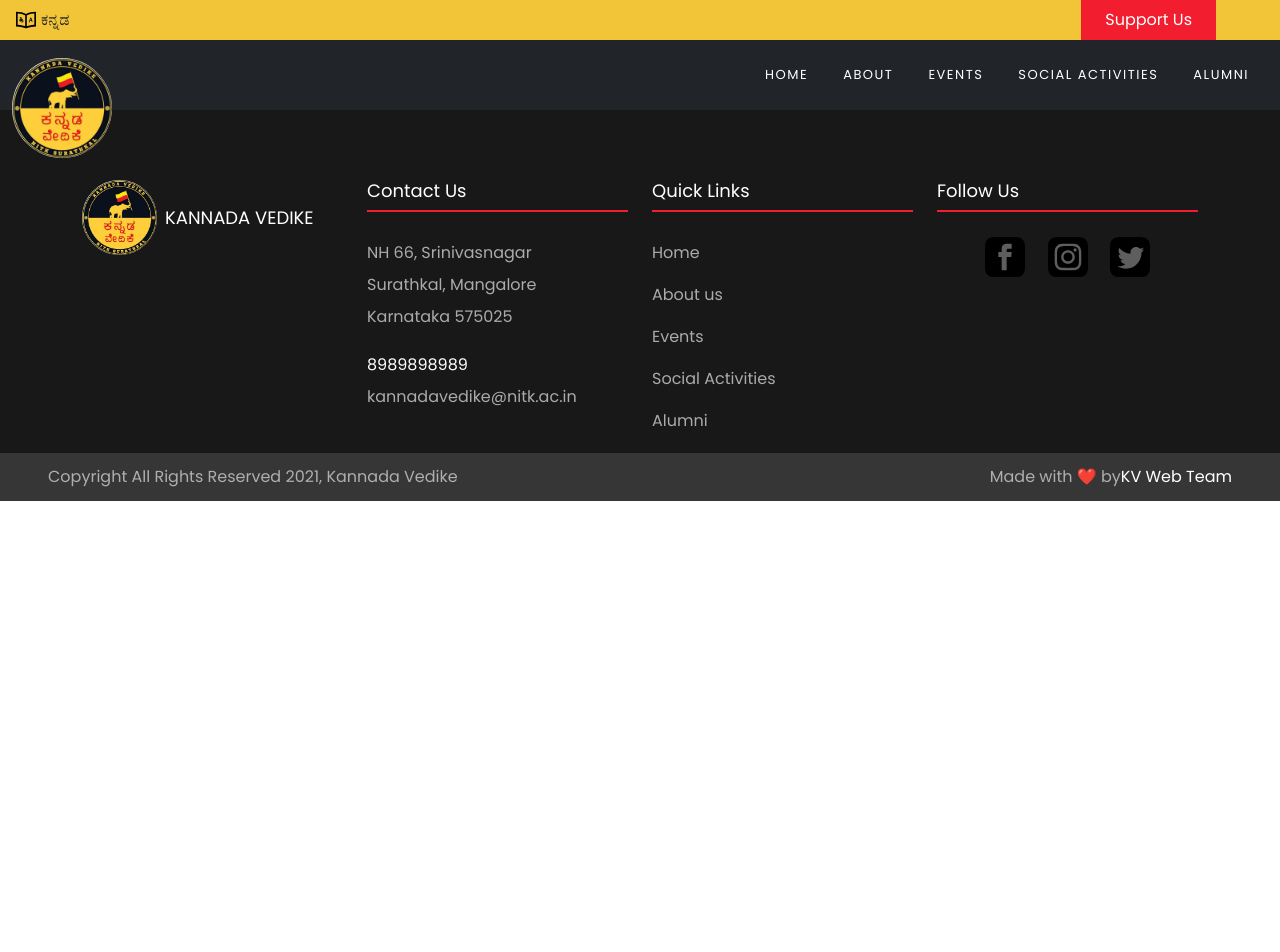
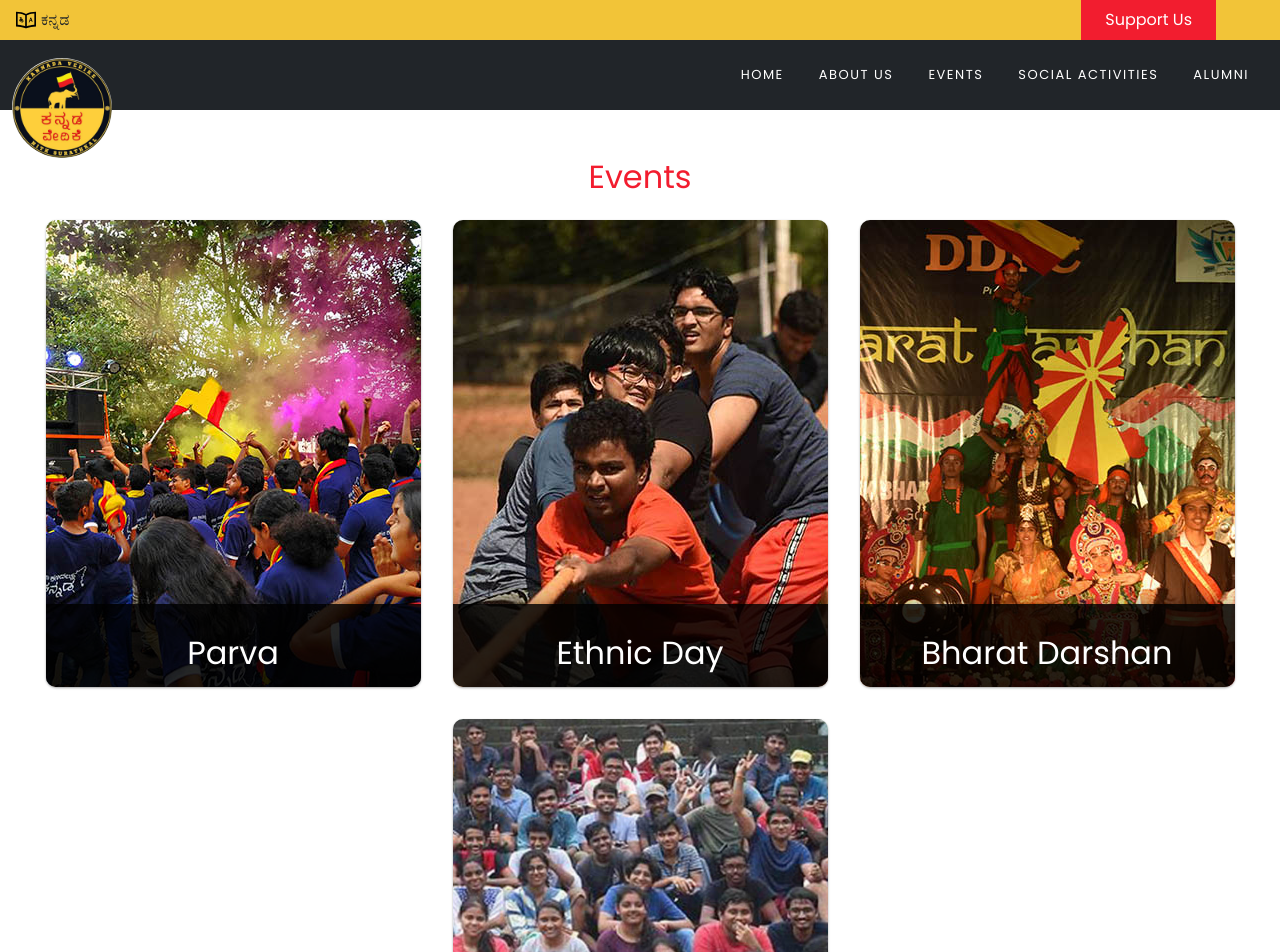
Before and after one commit to Shyam-NR/kannada-vedike, a React (Create React App) app: page /events in a window 1280 px wide. Shown: the top 952 px of the page. Before the commit the page ends 800 px from the top, so only its background shows below. Built offline with nearby package versions, Linux system fonts and the light colour scheme.

Commit message:
added events and social page

```diff
--- a/src/App.css
+++ b/src/App.css
@@ -12,6 +12,10 @@
   --white-clr: #ffffff;
   --yellow-first-shade: #f2c438;
   --yellow-second-shade: #f2b33d;
+}
+
+html {
+  scroll-behavior: smooth;
 }
 
 figcaption ::-webkit-scrollbar {
--- a/src/App.js
+++ b/src/App.js
@@ -2,14 +2,18 @@ import './App.css';
 import Header from './components/Header/Header'
 import Footer from './components/Footer/Footer'
 import Home from './components/Home/Home'
+import Events from './components/Events/Events'
 import { BrowserRouter, Routes, Route } from "react-router-dom";
+import Social from './components/Social/Social';
 
 function App() {
   return (
     <BrowserRouter>
       <Header />
       <Routes>
-        <Route path="/" element={<Home/>} />
+        <Route path="/" element={<Home />} />
+        <Route path="/events" element={<Events />} />
+        <Route path="/social" element={<Social />} />
       </Routes>
       <Footer />
     </BrowserRouter>
--- /dev/null
+++ b/src/components/Cards/Cards.css
@@ -0,0 +1,73 @@
+figure {
+    position: relative;
+    display: flex;
+    align-items: center;
+    justify-content: center;
+    width: 375px;
+    height: 467px;
+    border-radius: 10px;
+    box-shadow: 0 1px 3px rgba(0, 0, 0, 0.12), 0 1px 2px rgba(0, 0, 0, 0.24);
+    transition: all 0.5s cubic-bezier(0.25, 0.8, 0.25, 1);
+    overflow: hidden;
+  }
+  figure:hover {
+    box-shadow: 0 14px 28px rgba(0, 0, 0, 0.25), 0 10px 10px rgba(0, 0, 0, 0.22);
+  }
+  figure:hover img {
+    transform: scale(1.05);
+  }
+  figure:hover figcaption {
+    bottom: 0;
+  }
+  figure h1 {
+    position: absolute;
+    top: 50px;
+    left: 20px;
+    margin: 0;
+    padding: 0;
+    color: white;
+    font-size: 60px;
+    font-weight: 100;
+    line-height: 1;
+  }
+  figure img {
+    height: 100%;
+    transition: 0.25s;
+  }
+  figure figcaption {
+    position: absolute;
+    bottom: -295px;
+    left: 0;
+    width: 100%;
+    margin: 0;
+    padding: 30px;
+    background-color: rgba(0, 0, 0, 0.85);
+    box-shadow: 0 0 20px rgba(0, 0, 0, 0.4);
+    color: white;
+    line-height: 1;
+    transition: 0.25s;
+  }
+  figure figcaption h3 {
+    margin: 0 0 20px;
+    padding: 0;
+  }
+  figure figcaption p {
+    font-size: 14px;
+    line-height: 1.75;
+    overflow-y: scroll;
+    height: 200px;
+  }
+  figure figcaption button {
+    position: relative;
+    display: flex;
+    align-items: center;
+    justify-content: center;
+    margin: 10px 0 0;
+    padding: 10px 30px;
+    border: none;
+    border-radius: 5px;
+    color: white;
+    font-size: 14px;
+    cursor: pointer;
+    background: transparent;
+  }
--- /dev/null
+++ b/src/components/Cards/Cards.js
@@ -0,0 +1,27 @@
+import React from 'react'
+import './Cards.css'
+import { Link } from 'react-router-dom'
+
+const Cards = ({title,img,desc,link}) => {
+  return (
+    <figure
+      className="image-block events-card aos-init aos-animate"
+      data-aos="fade"
+    >
+      <img src={img} alt="" />
+      <figcaption>
+        <h2 className="text-center mb-3">{title}</h2>
+        <p>
+          {desc}
+        </p>
+        <Link to={link}>
+          <button type="button" className="btn btn-outline-light">
+            Know more
+          </button>
+        </Link>
+      </figcaption>
+    </figure>
+  )
+}
+
+export default Cards
--- /dev/null
+++ b/src/components/Events/Events.css
@@ -0,0 +1,10 @@
+#eventsContainer {
+    width: 100%;
+    display: flex;
+    flex-wrap: wrap;
+    justify-content: center;
+}
+
+.events-card {
+    margin: 1rem;
+  }
--- /dev/null
+++ b/src/components/Events/Events.js
@@ -0,0 +1,53 @@
+import React from 'react'
+import './Events.css'
+import { Container } from 'react-bootstrap'
+import Cards from '../Cards/Cards'
+import eventImage1 from '../../images/events/1.jpg'
+import eventImage2 from '../../images/events/2.jpg'
+import eventImage3 from '../../images/events/3.jpg'
+import eventImage4 from '../../images/events/4.jpg'
+
+const eventsList =
+  [
+    {
+      "title": "Parva",
+      "img": eventImage1,
+      "desc": "Parva is the flagship event organised by kannada Vedike on the occasion of kannada rajyotsava. It is true bliss for the eye to witness this spectacular colorful event that include ___. A grand program is hosted in SJA with a prominent figure with remarkable contribution to the society in his/her field as chief guest. Quizzes, essay competitions, drawings, rangoli competition and many more activities are held a week before the event and winners are awarded with prizes on the day of parva celebration.",
+      "link": "/events/parva"
+    },
+    {
+      "title": "Ethnic Day",
+      "img": eventImage2,
+      "desc": "To showcase the different cultures of students hailimg from various part of the nation. This event events provides a platform to uphold the principle of unity in diversity",
+      "link": "/events/ethnicDay"
+    },
+    {
+      "title": "Bharat Darshan",
+      "img": eventImage3,
+      "desc": "Bharat Darshan is an iconic competition conducted by DDFC NITK. Students participate in this cultural Marvel representing their homeland art, fests, dressings and culture proudly infront of the whole student community. This event brings appreciation for diverse culture of India.",
+      "link": "/events/bharathDarshan"
+    },
+    {
+      "title": "Hudugata Hudukata",
+      "img": eventImage4,
+      "desc": "The first major event conducted by kannada Vedike exclusively for 1st year students of b.tech as well as m.tech. As name suggests hudugata hudukata involves freshers forming their groups and searching for clues hidden at various places inside nitk campus. This event enables freshers to group together with new people and discover places by solve challenging and fun riddles",
+      "link": "/event/hudugataHudukata"
+    }
+  ];
+
+const Events = () => {
+  return (
+    <div>
+      <h2 className="text-center font-weight-bold primary-text-clr title pt-5"> Events</h2>
+      <div id="eventsContainer">
+        {
+          eventsList.map((event, idx) => {
+            return <Cards title={event.title} desc={event.desc} img={event.img} link={event.link} key={'e' + idx} ></Cards>
+          })
+        }
+      </div>
+    </div>
+  )
+}
+
+export default Events
--- a/src/components/Footer/Footer.js
+++ b/src/components/Footer/Footer.js
@@ -55,7 +55,7 @@ const Footer = () => {
                                     <Link to="/">Home</Link>
                                 </li>
                                 <li>
-                                    <Link to="/#about">About us</Link>
+                                    <Link to="/#about">About Us</Link>
                                 </li>
                                 <li>
                                     <Link to="/events">Events</Link>
--- a/src/components/Header/Header.js
+++ b/src/components/Header/Header.js
@@ -18,13 +18,13 @@ const Header = () => {
             </Container>
             <Navbar bg="dark" expand="lg" variant="dark">
                 <Container fluid>
-                    <Navbar.Brand href="/"> <img
+                    <Link to="/"> <img
                         id="logo"
                         src={logo}
                         alt=""
                         width="100"
                         height="100"
-                    /></Navbar.Brand>
+                    /></Link>
                     <Navbar.Toggle aria-controls="navbarScroll" />
                     <Navbar.Collapse id="navbarScroll">
                         <Nav
@@ -33,7 +33,7 @@ const Header = () => {
                             navbarScroll
                         >
                             <Link className="nav-link" to="/">Home</Link>
-                            <Link className="nav-link" to="/#about">About</Link>
+                            <Link className="nav-link" to="/#about">About Us</Link>
                             <Link className="nav-link" to="/events">Events</Link>
                             <Link className="nav-link" to="/social">Social Activities</Link>
                             <Link className="nav-link" to="/alumni">Alumni</Link>
--- a/src/components/Home/Home.css
+++ b/src/components/Home/Home.css
@@ -72,13 +72,6 @@
 
 .section-flex {
     display: flex;
-}
-
-#eventsContainer {
-    width: 100%;
-    display: flex;
-    flex-wrap: wrap;
-    justify-content: center;
 }
 
 .events-card {
--- /dev/null
+++ b/src/components/Social/Social.js
@@ -0,0 +1,46 @@
+import React from 'react'
+import './Social.css'
+import { Container } from 'react-bootstrap'
+import Cards from '../Cards/Cards'
+import socialImage1 from '../../images/social/1.jpg'
+import socialImage2 from '../../images/social/2.jpg'
+import socialImage3 from '../../images/social/3.jpg'
+
+const eventsList =
+    [
+        {
+            "title": "Plant Sapling",
+            "img": socialImage1,
+            "desc": "Initiative social event where students are encouraged to plant a sapling in their neighborhood and take care of it. Under the banner 'Vrukshotsava' this event is organised to emphasize on the vital role of plants and trees in our ecosystem.",
+            "link": "#"
+        },
+        {
+            "title": "Blood donation",
+            "img": socialImage2,
+            "desc": "Blood donation is an yearly social event fully organised by Kannada Vedike NITK. Through this event efforts are made on awareness about blood donation among young and healthy population and it's significance.",
+            "link": "#"
+        },
+        {
+            "title": "Help to Flood Victims",
+            "img": socialImage3,
+            "desc": "Karnataka saw a disastrous flood in the year 2019 affecting nearly 7 lakh people from 22 districts. In response to this, Kannada Vedike extended its helping hands to the flood Victims by raising funds from students.",
+            "link": "#"
+        }
+    ];
+
+const Social = () => {
+    return (
+        <div>
+            <h2 className="text-center font-weight-bold primary-text-clr title pt-5"> Events</h2>
+            <div id="eventsContainer">
+                {
+                    eventsList.map((event, idx) => {
+                        return <Cards title={event.title} desc={event.desc} img={event.img} link={event.link} key={'e' + idx} ></Cards>
+                    })
+                }
+            </div>
+        </div>
+    )
+}
+
+export default Social
```
Also changed, not shown: src/components/Social/Social.css (added).
